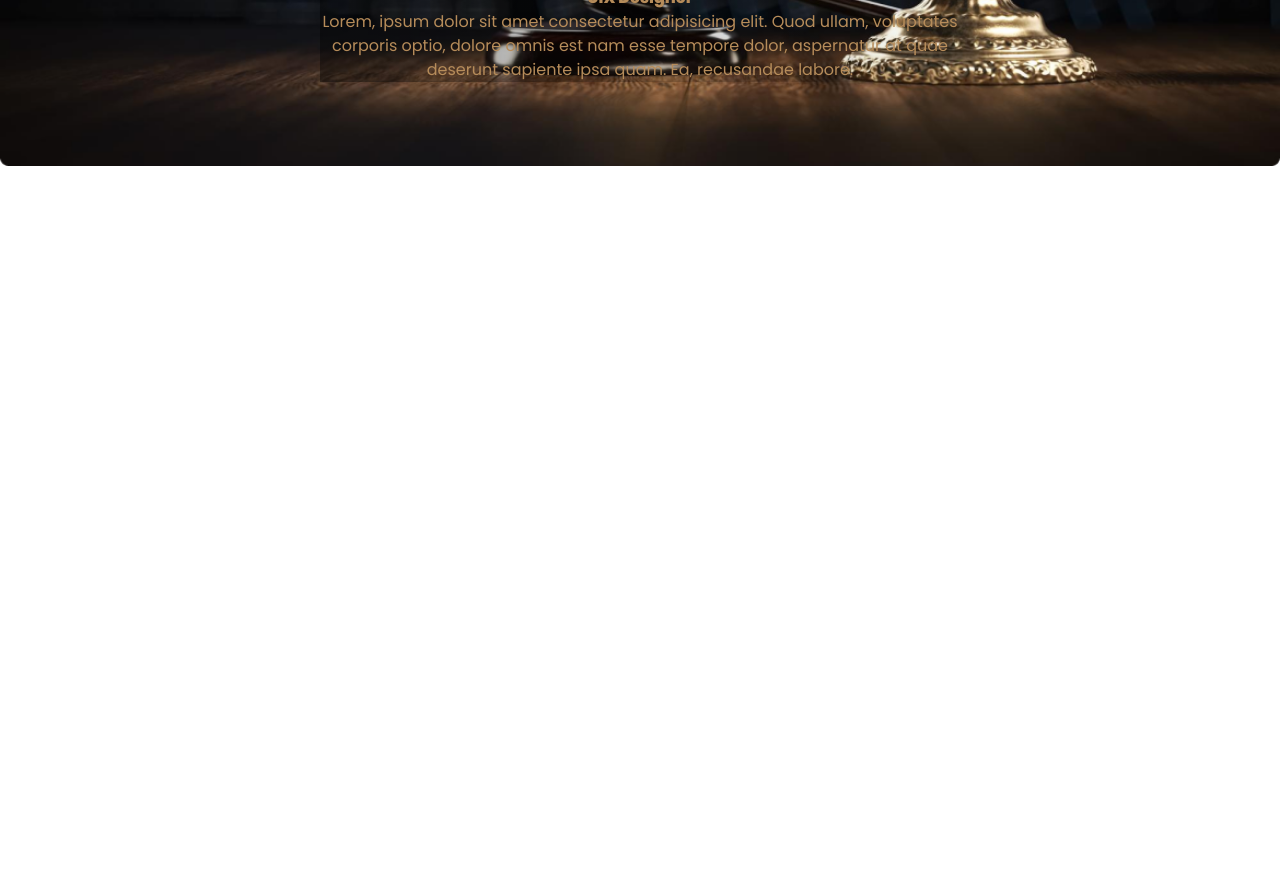
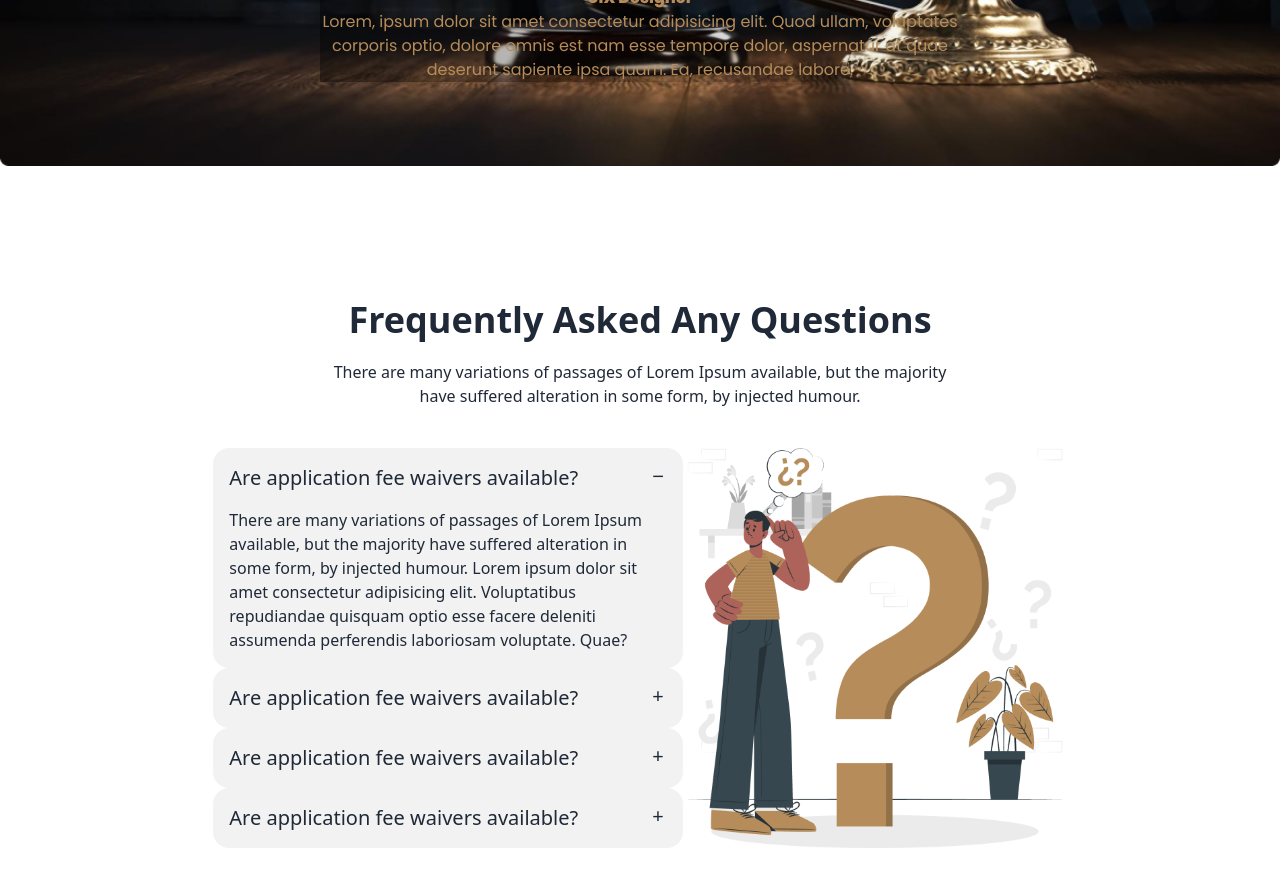
Before and after one commit to mahidulkabir/Legal-Aid-BD-taiwind-, a plain HTML site: page index.html in a window 1280 px wide. Shown: the part 2749-3635 px from the top of the page. Before the commit the page ends 3049 px from the top, so only its background shows below. Drawn offline with nearby package versions, Linux system fonts and the light colour scheme.

Commit message:
added FAQ section and completed

```diff
--- a/index.html
+++ b/index.html
@@ -391,6 +391,52 @@
           </div>
         </div>
       </section>
+      <!-- FAQ Section  -->
+      <Section class="my-32">
+        <div class="text-center  w-1/2 mx-auto space-y-5 mb-10 "><h2 class="text-4xl font-bold ">Frequently Asked Any Questions</h2>
+        <p>There are many variations of passages of Lorem Ipsum available, but the majority have suffered alteration in some form, by injected humour.</p></div>
+
+        <!-- Hero Section here  -->
+
+          <div class=" flex  w-2/3 mx-auto ">
+
+              <!-- questions here  -->
+            <div>
+              <div class="collapse collapse-plus bg-base-200">
+                <input type="radio" name="my-accordion-3" checked="checked" />
+                <div class="collapse-title text-xl font-medium">Are application fee waivers available?</div>
+                <div class="collapse-content">
+                  <p>There are many variations of passages of Lorem Ipsum available, but the majority have suffered alteration in some form, by injected humour. Lorem ipsum dolor sit amet consectetur adipisicing elit. Voluptatibus repudiandae quisquam optio esse facere deleniti assumenda perferendis laboriosam voluptate. Quae? </p>
+                </div>
+              </div>
+              <div class="collapse collapse-plus bg-base-200">
+                <input type="radio" name="my-accordion-3" />
+                <div class="collapse-title text-xl font-medium">Are application fee waivers available?</div>
+                <div class="collapse-content">
+                  <p>There are many variations of passages of Lorem Ipsum available, but the majority have suffered alteration in some form, by injected humour, .</p>
+                </div>
+              </div>
+              <div class="collapse collapse-plus bg-base-200">
+                <input type="radio" name="my-accordion-3" />
+                <div class="collapse-title text-xl font-medium">Are application fee waivers available?</div>
+                <div class="collapse-content">
+                  <p>There are many variations of passages of Lorem Ipsum available, but the majority have suffered alteration in some form, by injected humour, .</p>
+                </div>
+              </div>
+              <div class="collapse collapse-plus bg-base-200">
+                <input type="radio" name="my-accordion-3" />
+                <div class="collapse-title text-xl font-medium">Are application fee waivers available?</div>
+                <div class="collapse-content">
+                  <p>There are many variations of passages of Lorem Ipsum available, but the majority have suffered alteration in some form, by injected humour, .</p>
+                </div>
+              </div>
+            </div>
+            <img
+              src="./images/faq.png"
+              class="max-w-sm rounded-lg " />
+          </div>
+
+      </Section>
     </main>
     <footer></footer>
   </body>
```
